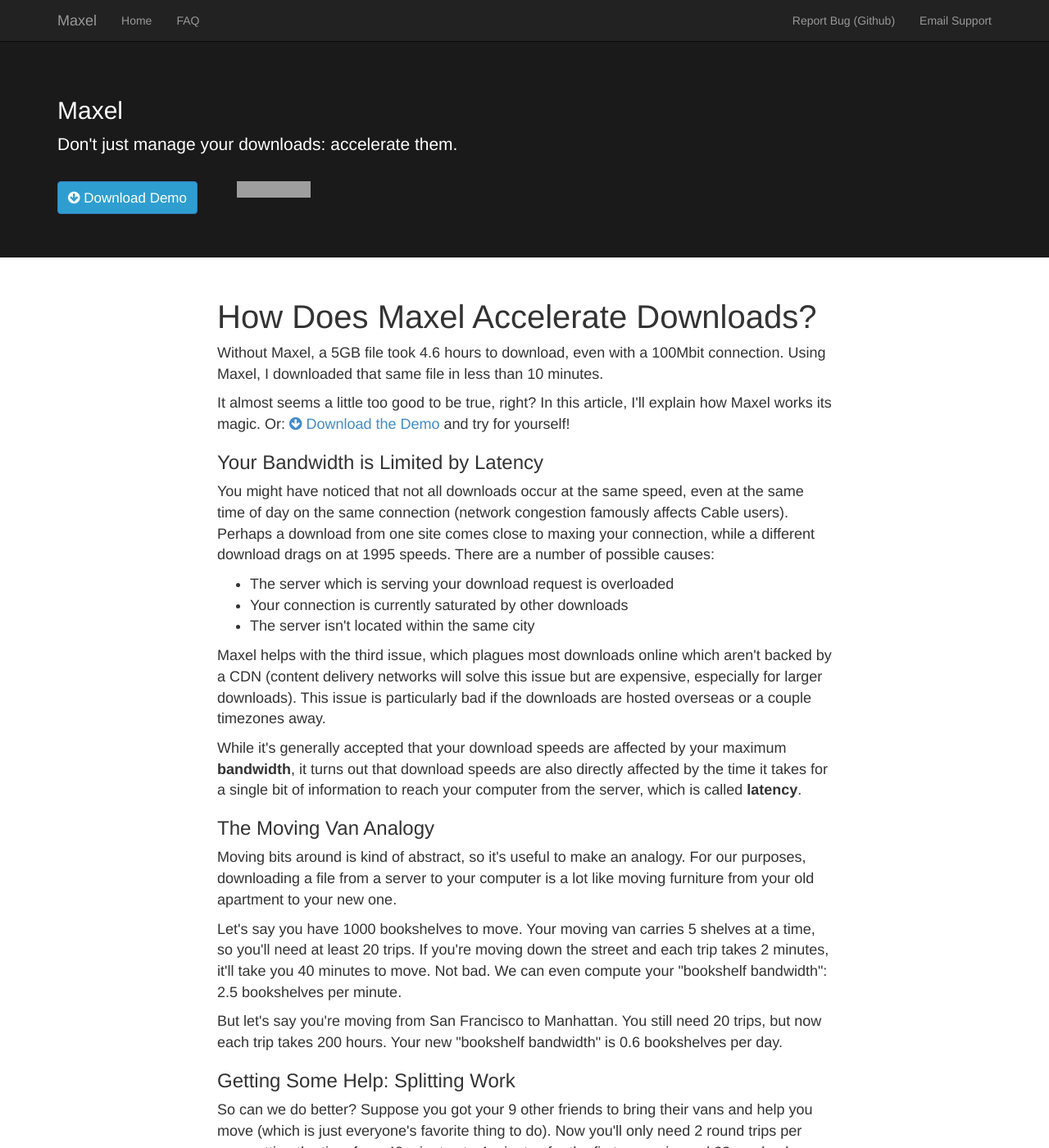
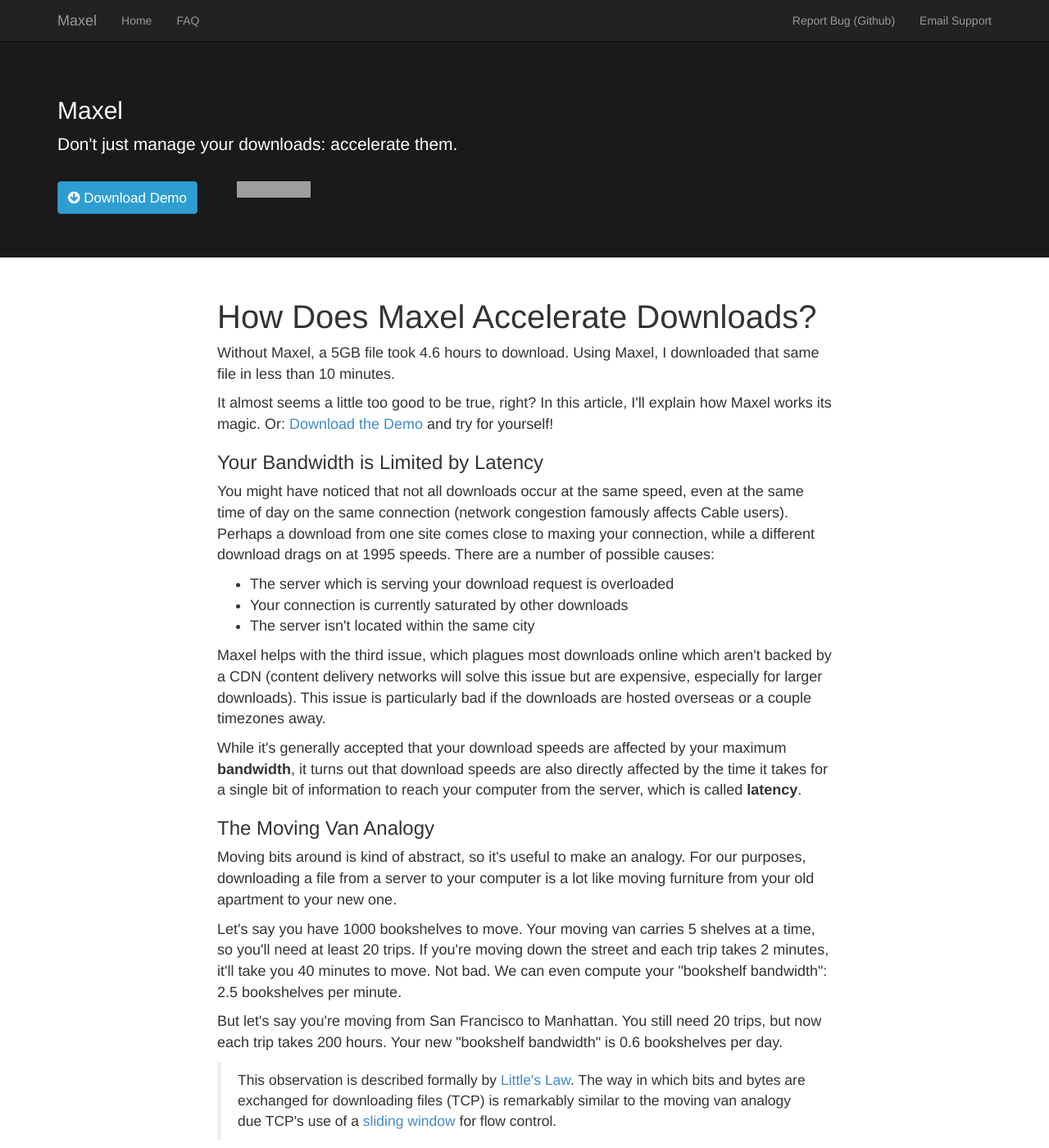
Before and after one commit to maxelapp/maxelapp.github.io, a Jekyll site: the page built from accelerator.html, in a window 1280 px wide and 1400 px high. Shown: the whole window at 82% size. Built offline with Jekyll 4.4.1, drawn with Linux system fonts in a browser that asks for light colours; nearby versions of some CDN libraries; grey boxes are pictures that could not be loaded.

Commit message:
Update copy

```diff
--- a/accelerator.html
+++ b/accelerator.html
@@ -16,7 +16,6 @@
         <div class="row buttonset">
           <div class="col-md-3">
             <a class="btn btn-primary apple-sized-btn" href="{{page.demodownload}}" onclick="trackOutboundLink(this, 'downloadDemo'); return false;"><i class="fa fa-arrow-circle-down"></i> Download Demo</a>
-
           </div>
           <div class="col-md-2">
             <a href="https://itunes.apple.com/us/app/maxel-download-accelerator/id837352001?mt=12&amp;uo=4" onclick="trackOutboundLink(this, 'appStore'); return false;" target="itunes_store" class="app-store-btn"></a>
@@ -34,9 +33,9 @@
     <div class="col-lg-8 col-lg-offset-2">
       <h1 class="smaller">How Does Maxel Accelerate Downloads?</h1>
 
-      <p>Without Maxel, a 5GB file took 4.6 hours to download, even with a 100Mbit connection. Using Maxel, I downloaded that same file in less than 10 minutes.</p>
+      <p>Without Maxel, a 5GB file took 4.6 hours to download. Using Maxel, I downloaded that same file in less than 10 minutes.</p>
 
-      <p>It almost seems a little too good to be true, right? In this article, I'll explain how Maxel works its magic. Or: <a href="{{page.demodownload}}" onclick="trackOutboundLink(this, 'downloadDemo'); return false;"><i class="fa fa-arrow-circle-down"></i> Download the Demo</a> and try for yourself!</p>
+      <p>It almost seems a little too good to be true, right? In this article, I'll explain how Maxel works its magic. Or: <a href="{{page.demodownload}}" onclick="trackOutboundLink(this, 'downloadDemo'); return false;">Download the Demo</a> and try for yourself!</p>
 
       <h2>Your Bandwidth is Limited by Latency</h2>
 
@@ -59,8 +58,8 @@
 
       <p>But let's say you're moving from San Francisco to Manhattan. You still need 20 trips, but now each trip takes 200 hours. Your new "bookshelf bandwidth" is 0.6 bookshelves per day.</p>
 
-<!--       <blockquote>This observation was formalized by the mathmatician Little in XXXX. The way in which bits and bytes are exchanged for downloading files (TCP) is remarkably similar to the moving van analogy.</blockquote>
- -->
+      <blockquote>This observation is described formally by <a href="http://en.wikipedia.org/wiki/Little%27s_law">Little's Law</a>. The way in which bits and bytes are exchanged for downloading files (TCP) is remarkably similar to the moving van analogy due TCP's use of a <a href="http://en.wikipedia.org/wiki/Transmission_Control_Protocol#Flow_control">sliding window</a> for flow control.</blockquote>
+
       <h2>Getting Some Help: Splitting Work</h2>
 
       <p>So can we do better? Suppose you got your 9 other friends to bring their vans and help you move (which is just everyone's favorite thing to do). Now you'll only need 2 round trips per van, cutting the time from 40 minutes to 4 minutes for the first scenario, and 23 weeks down to two and a half weeks.</p>
```
